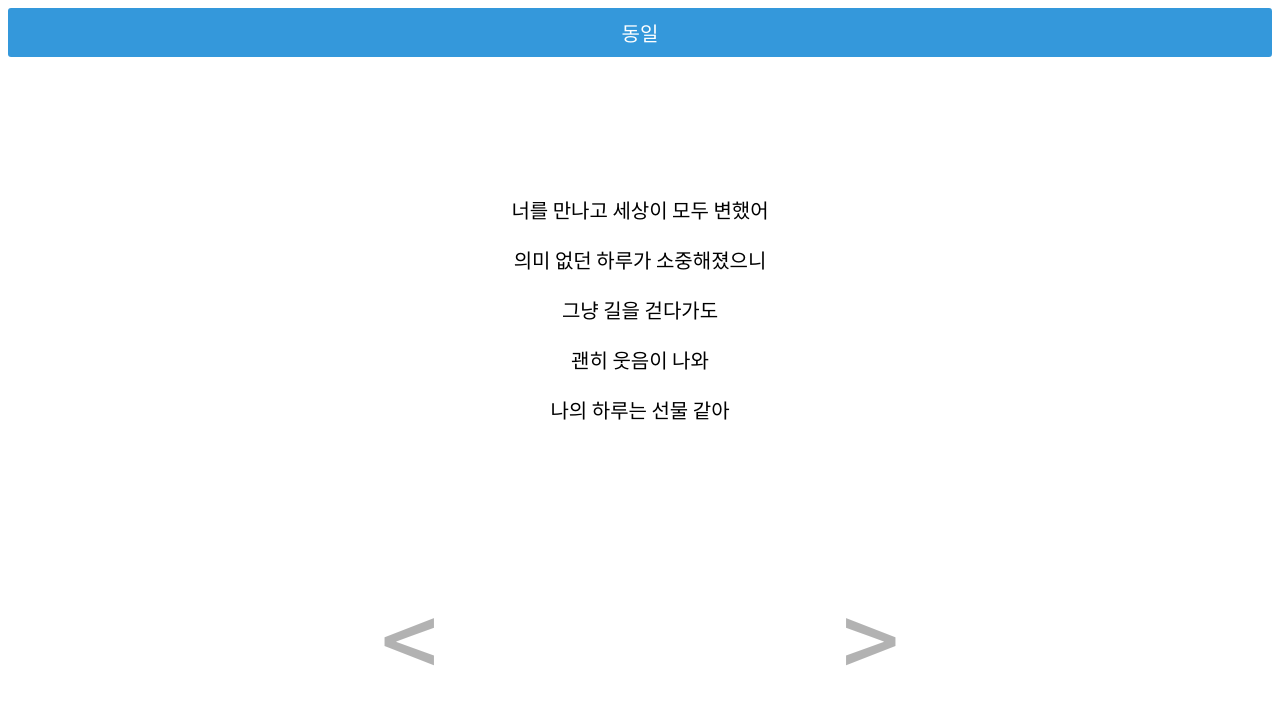
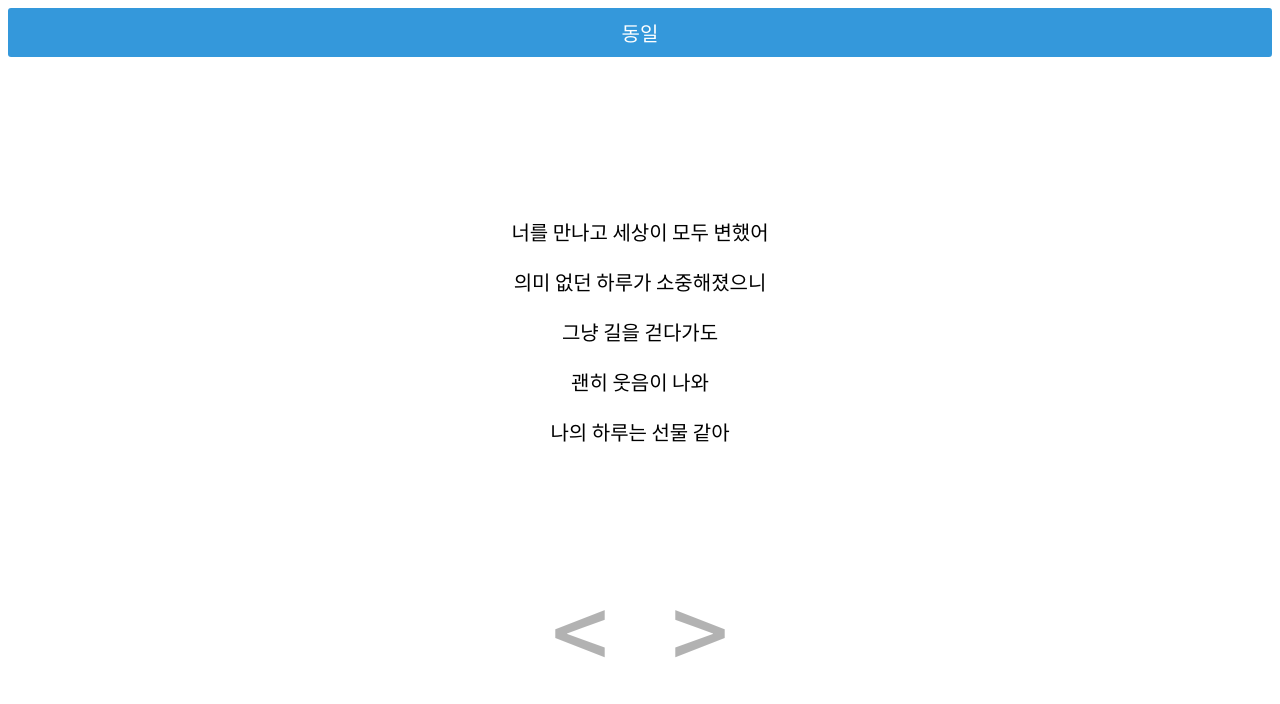
Before and after one commit to devstefancho/song, a React (Create React App) app: page / in a window 1280 px wide. Shown: the top 704 px of the page. Built offline with nearby package versions, Linux system fonts and the light colour scheme.

Commit message:
화살표 위치 고정

```diff
--- a/src/components/Lyrics.css
+++ b/src/components/Lyrics.css
@@ -8,10 +8,11 @@
     display: flex;
     flex-direction: column;
     justify-content: space-between;
-    height: 100vh;
 }
 
 .center {
+    margin-bottom: auto;
+    margin-top: 100px;
 }
 
 section {
@@ -20,6 +21,10 @@ section {
 }
 
 .arrow-box {
+    position: fixed;
+    bottom: 0;
+    left: 50%;
+    transform: translateX(-50%);
     display: flex;
     align-items: center;
     justify-content: space-evenly;
```
